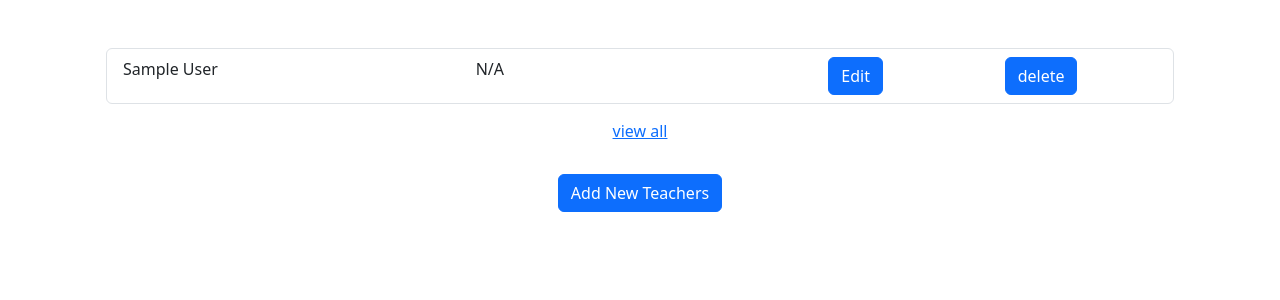
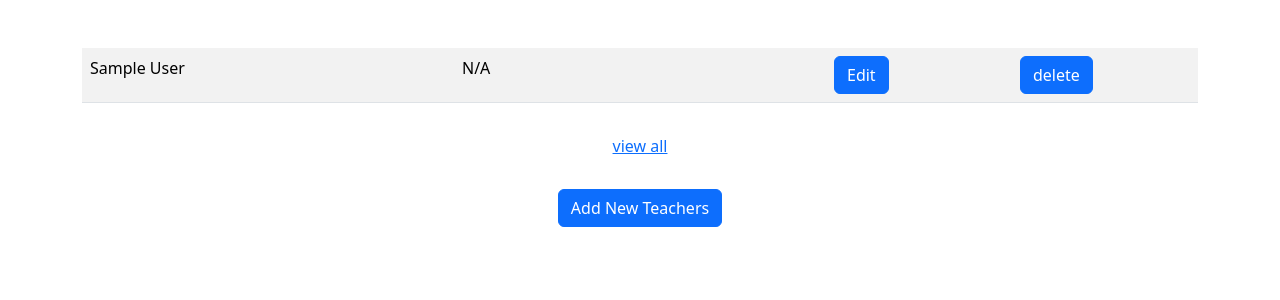
Before and after one commit to aymenm9/LRSD_manager, a Flask app: template lrsd_app/templates/admin_dashboard.html in a window 1280 px wide. Shown: the part 70-370 px from the top of the page. Run offline with Flask 3, Linux system fonts and the light colour scheme; the template is opened without the code that fills it: values that come from a table or form of the project are taken from there, others are empty; the visitor is signed in with stand-in values (Sample User, id 1); tables that the repository leaves empty or names only in its code hold one stand-in row (values such as "Sample post"); parts of the project's set-up code (start-up, migrations or seed data) failed here and were passed over.

Commit message:
teachers list to table
ul -> table
/teachers :return table of teachers

```diff
--- a/lrsd_app/app.py
+++ b/lrsd_app/app.py
@@ -57,16 +57,10 @@ def add_teacher():
         db.session.commit()
         return redirect("/")
 
+
 @app.route("/teachers")
 @login_required
 def teachers():
-    teachers = [{"id":teacher.id, "first_name":teacher.first_name, "last_name":teacher.last_name}
-                for teacher in Teachers.query.with_entities(Teachers.id, Teachers.first_name, Teachers.last_name)]
-    return jsonify(teachers)
-
-@app.route("/teachers_")
-@login_required
-def teachers_():
     if l := request.args.get("l"):
         teachers = [{"id":teacher.id, "first_name":teacher.first_name, "last_name":teacher.last_name}
             for teacher in Teachers.query.with_entities(Teachers.id, Teachers.first_name, Teachers.last_name).limit(l)]
--- a/lrsd_app/models.py
+++ b/lrsd_app/models.py
@@ -67,7 +67,6 @@ class ConferenceAssistants(db.Model):
     conference_id = Column(Integer, ForeignKey(Conferences.id), primary_key=True, nullable=False)
     assistant_name = Column(String(255), primary_key=True, nullable=False)
 
-
 class Intervention(db.Model):
     conference_id = Column(Integer, ForeignKey('Conferences.id'), primary_key=True, nullable=False)
     intervention = Column(String(255))
--- a/lrsd_app/templates/admin_dashboard.html
+++ b/lrsd_app/templates/admin_dashboard.html
@@ -12,8 +12,8 @@ no titel yet
 {% block main %}
 <div class="container-md ">
     <div class="container-sm ">
-        <ul class="list-group mt-5" id="list">
-        </ul>
+        <div class="mt-5" id="list">
+        </div>
         <div class="text-center "><button type="button" id="all" class="btn btn-link mt-2 ">view all</button></div>
 
     </div>
@@ -21,7 +21,7 @@ no titel yet
     <Script>
         async function teachers_(l){
 
-            let teachers_response = await fetch("/teachers_?l="+l);
+            let teachers_response = await fetch("/teachers?l="+l);
             const list2 = document.getElementById("list");
             list2.innerHTML = await teachers_response.text() ;
         }
@@ -29,7 +29,7 @@ no titel yet
         const all = document.getElementById("all");
         all.addEventListener("click",async function(){
             if (all.innerText == "view all"){
-                let teachers_response = await fetch("/teachers_");
+                let teachers_response = await fetch("/teachers");
                 const list2 = document.getElementById("list");
                 list2.innerHTML = await teachers_response.text();
                 all.innerText = "view less"
--- a/lrsd_app/templates/teachers.html
+++ b/lrsd_app/templates/teachers.html
@@ -1,12 +1,13 @@
-<div class="container-sm ">
-    <ul class="list-group " id="list">
+
+    <table class="table table-striped table-hover" id="list">
         {% for teacher in teachers %}
-        <li class="list-group-item ">
-            <div class="row">
-                <div class="col-4 ">{{teacher.first_name}} {{teacher.last_name}}</div>
-                <div class="col-4 ">{% if teacher.mark %} {{teacher.note}} {% else %} N/A {% endif %}</div>
 
-                <div class="col-2">
+
+            <tr class="row">
+                <td class="col-4 ">{{teacher.first_name}} {{teacher.last_name}}</td>
+                <td class="col-4 ">{% if teacher.mark %} {{teacher.note}} {% else %} N/A {% endif %}</td>
+
+                <td class="col-2">
 
                     <button class="btn btn-primary" type="button" data-bs-toggle="offcanvas"
                         data-bs-target="#offcanvasScrolling" aria-controls="offcanvasScrolling">Edit</button>
@@ -71,10 +72,10 @@
 
                     </div>
 
-                </div>
+                </td>
 
 
-                <div class="col-2 ">
+                <td class="col-2 ">
                     <!-- Button trigger modal -->
                     <button type="button" class="btn btn-primary" data-bs-toggle="modal" data-bs-target="#exampleModal">
                         delete
@@ -107,11 +108,9 @@
                     </div>
 
 
-                </div>
-            </div>
-        </li>
+                </td>
+            </tr>
+
         {% endfor %}
 
-    </ul>
-
-</div>
+    </table>
```
Also changed, not shown: 2 other files.
